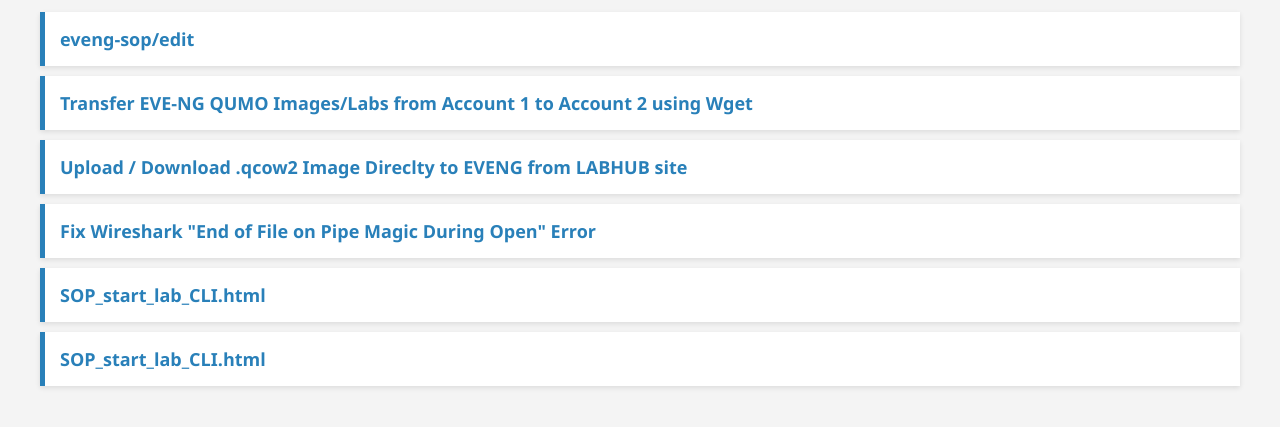
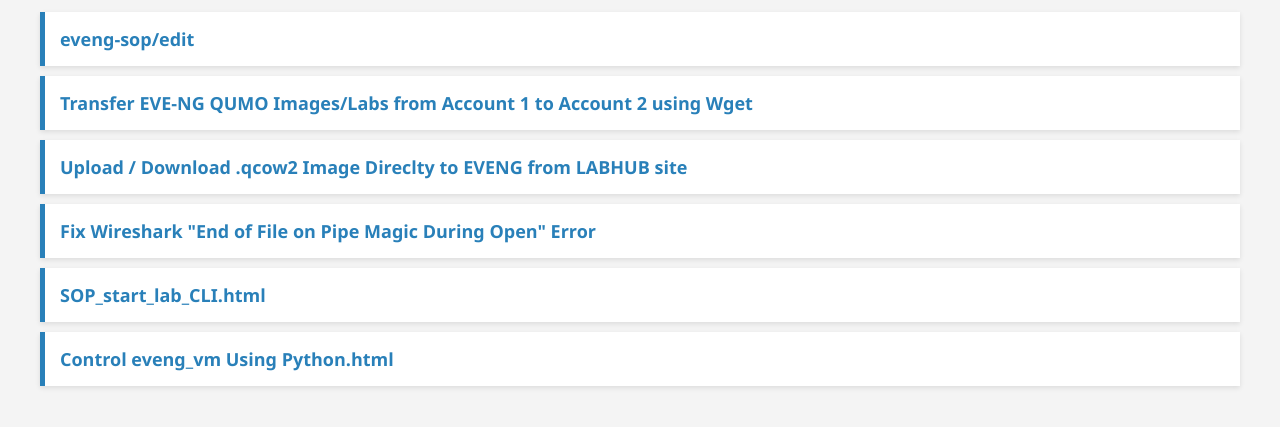
Before and after one commit to surajpjoshi/EVENG-SOP, a plain HTML site: page index.html in a window 1280 px wide. Shown: the part 105-532 px from the top of the page. Drawn offline with Linux system fonts and the light colour scheme.

Commit message:
Update index.html

```diff
--- a/index.html
+++ b/index.html
@@ -44,7 +44,7 @@
     <li><a href="Download_qcow2_Image_for_EVE-NG.html" target="_blank">Upload / Download .qcow2 Image Direclty to EVENG from LABHUB site</a></li>
     <li><a href="Fix-Wireshark-End-of-File-on-Pipe-Magic-During-Open.html" target="_blank">Fix Wireshark "End of File on Pipe Magic During Open" Error</a></li>
     <li><a href="SOP_start_lab_CLI.html" target="_blank">SOP_start_lab_CLI.html</a></li>
-    <li><a href="eveng_vm_control.html" target="_blank">SOP_start_lab_CLI.html</a></li>
+    <li><a href="eveng_vm_control.html" target="_blank">Control eveng_vm Using Python.html</a></li>
 
   </ul>
 </body>
```
